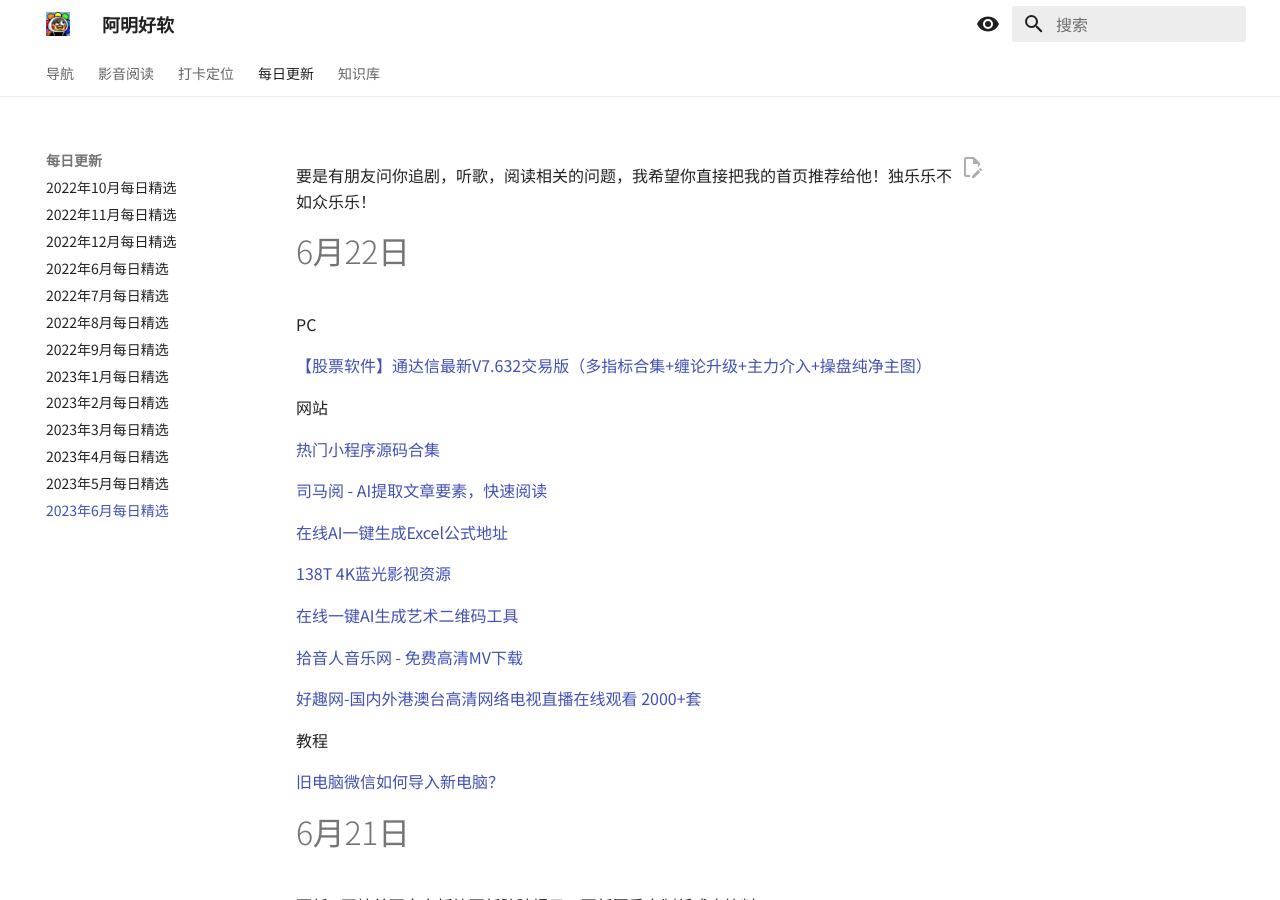
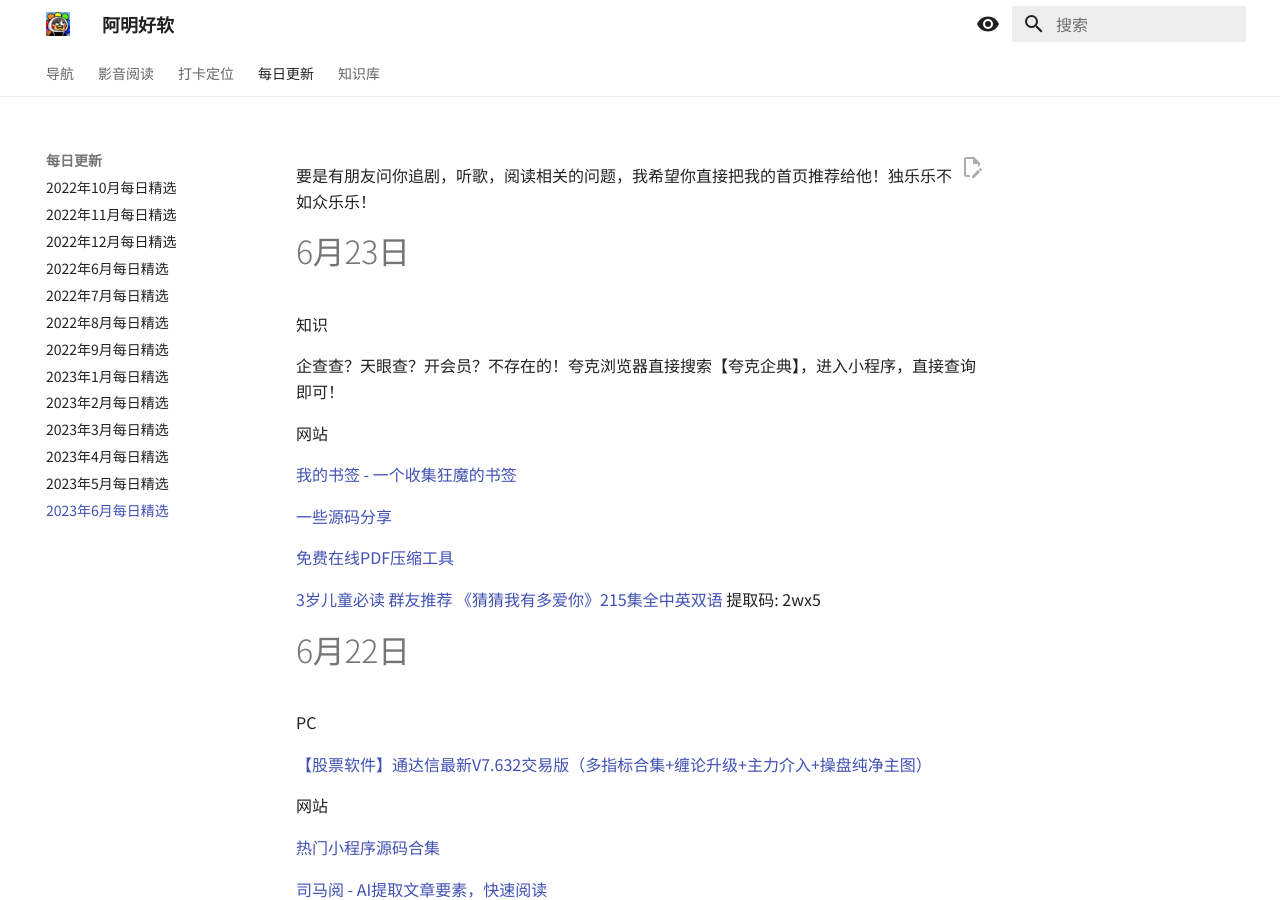
Before and after one commit to aminggoodboy/Amingdocs, an MkDocs documentation site: the page built from docs/每日更新/2023年6月每日精选.md, in a window 1280 px wide and 900 px high. Built offline with MkDocs 1.6.1 and Material for MkDocs 9.7.7, drawn with Linux system fonts in a browser that asks for light colours.

Commit message:
Update 2023年6月每日精选.md

```diff
--- a/docs/每日更新/2023年6月每日精选.md
+++ b/docs/每日更新/2023年6月每日精选.md
@@ -1,4 +1,20 @@
 要是有朋友问你追剧，听歌，阅读相关的问题，我希望你直接把我的首页推荐给他！独乐乐不如众乐乐！
+
+# 6月23日
+
+知识
+
+企查查？天眼查？开会员？不存在的！夸克浏览器直接搜索【夸克企典】，进入小程序，直接查询即可！
+
+网站
+
+[我的书签 - 一个收集狂魔的书签](https://nav.xybin.top/#category-27)
+
+[一些源码分享](https://pan.quark.cn/s/623ff77fa09d)
+
+[免费在线PDF压缩工具](https://efrice.github.io/compress-pdf/)
+
+[3岁儿童必读 群友推荐 《猜猜我有多爱你》215集全中英双语](https://www.aliyundrive.com/s/1sH4AGToAZa) 提取码: 2wx5
 
 # 6月22日
 
```
